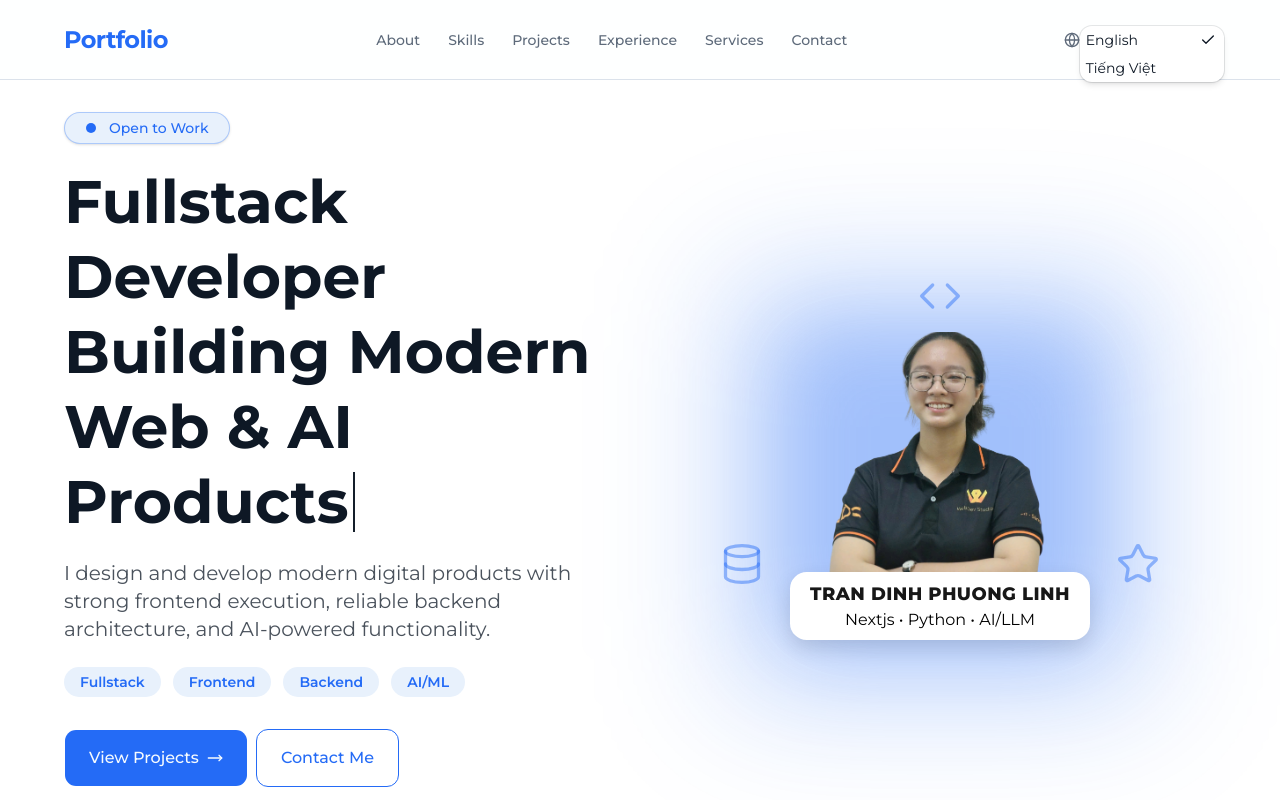
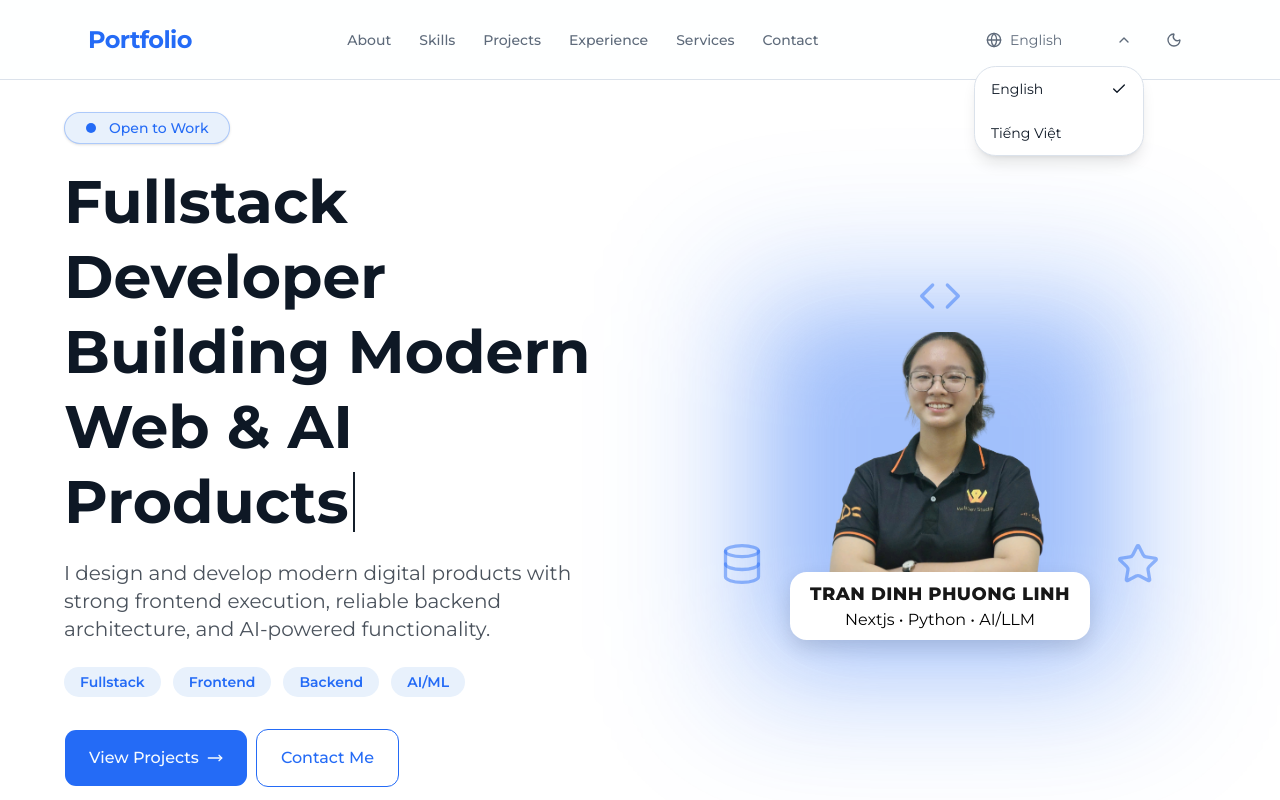
Before and after one commit to Phluynhh/Portfolio, a Next.js app: page / in a window 1280 px wide. Both pictures are taken after a click on the button "English". Shown: the top 800 px of the page. Built offline with nearby package versions, Linux system fonts and the light colour scheme.

Commit message:
feat: enhance Header component with language selection and accessibility features

```diff
--- a/src/components/ui/Header.tsx
+++ b/src/components/ui/Header.tsx
@@ -1,14 +1,13 @@
 "use client";
 
-import { useState, useEffect, type MouseEvent } from "react";
-import { Globe, Moon, Sun } from "lucide-react";
 import {
-  Select,
-  SelectContent,
-  SelectItem,
-  SelectTrigger,
-  SelectValue,
-} from "@/components/ui/select";
+  useState,
+  useEffect,
+  useRef,
+  type MouseEvent,
+  type KeyboardEvent,
+} from "react";
+import { Globe, Moon, Sun, ChevronDown, Check } from "lucide-react";
 
 const NAV_LINKS = [
   { label: "About", href: "#about" },
@@ -34,10 +33,35 @@ function getInitialTheme(): boolean {
 export default function Header() {
   const [lang, setLang] = useState("en");
   const [isDark, setIsDark] = useState(getInitialTheme);
+  const [isLangOpen, setIsLangOpen] = useState(false);
+  const langRef = useRef<HTMLDivElement | null>(null);
 
   useEffect(() => {
     document.documentElement.classList.toggle("dark", isDark);
   }, [isDark]);
+
+  useEffect(() => {
+    function handleClickOutside(event: MouseEvent | globalThis.MouseEvent) {
+      if (!langRef.current) return;
+      if (!langRef.current.contains(event.target as Node)) {
+        setIsLangOpen(false);
+      }
+    }
+
+    function handleEscape(event: globalThis.KeyboardEvent) {
+      if (event.key === "Escape") {
+        setIsLangOpen(false);
+      }
+    }
+
+    document.addEventListener("mousedown", handleClickOutside);
+    document.addEventListener("keydown", handleEscape);
+
+    return () => {
+      document.removeEventListener("mousedown", handleClickOutside);
+      document.removeEventListener("keydown", handleEscape);
+    };
+  }, []);
 
   function toggleTheme() {
     const next = !isDark;
@@ -56,19 +80,37 @@ export default function Header() {
     history.replaceState(null, "", `#${id}`);
   }
 
+  function handleLanguageSelect(value: string) {
+    setLang(value);
+    setIsLangOpen(false);
+  }
+
+  function handleTriggerKeyDown(event: KeyboardEvent<HTMLButtonElement>) {
+    if (event.key === "Enter" || event.key === " ") {
+      event.preventDefault();
+      setIsLangOpen((prev) => !prev);
+    }
+
+    if (event.key === "ArrowDown") {
+      event.preventDefault();
+      setIsLangOpen(true);
+    }
+  }
+
+  const selectedLanguage =
+    LANGUAGES.find((language) => language.value === lang) ?? LANGUAGES[0];
+
   return (
-    <header className="fixed top-0 inset-x-0 z-50 h-20 border-b border-border bg-background/50 backdrop-blur-md">
-      <div className="mx-auto flex h-full w-full max-w-6xl items-center justify-between">
-        {/* Logo */}
+    <header className="fixed top-0 left-0 right-0 z-50 h-20 border-b border-border bg-background/50 backdrop-blur-md">
+      <div className="mx-auto flex h-full w-full max-w-6xl items-center justify-between px-4 md:px-6">
         <a
           href="#overall"
           onClick={(event) => scrollToSection(event, "#overall")}
-          className="text-2xl font-bold text-primary tracking-tight select-none"
+          className="select-none text-2xl font-bold tracking-tight text-primary"
         >
           Portfolio
         </a>
 
-        {/* Nav */}
         <nav>
           <ul className="flex items-center gap-7">
             {NAV_LINKS.map((link) => (
@@ -76,7 +118,7 @@ export default function Header() {
                 <a
                   href={link.href}
                   onClick={(event) => scrollToSection(event, link.href)}
-                  className="text-sm text-muted-foreground hover:text-foreground transition-colors font-medium"
+                  className="text-sm font-medium text-muted-foreground transition-colors hover:text-foreground"
                 >
                   {link.label}
                 </a>
@@ -85,28 +127,66 @@ export default function Header() {
           </ul>
         </nav>
 
-        {/* Right: Language + Theme */}
         <div className="flex items-center gap-3">
-          {/* Language select */}
-          <Select value={lang} onValueChange={setLang}>
-            <SelectTrigger className="gap-1.5 border-none shadow-none bg-transparent hover:bg-muted focus-visible:ring-0 focus-visible:border-transparent px-2 h-9 text-sm text-muted-foreground">
-              <Globe className="size-4 shrink-0" />
-              <SelectValue />
-            </SelectTrigger>
-            <SelectContent align="end">
-              {LANGUAGES.map((l) => (
-                <SelectItem key={l.value} value={l.value}>
-                  {l.label}
-                </SelectItem>
-              ))}
-            </SelectContent>
-          </Select>
+          <div ref={langRef} className="relative">
+            <button
+              type="button"
+              aria-haspopup="listbox"
+              aria-expanded={isLangOpen}
+              aria-label="Select language"
+              onClick={() => setIsLangOpen((prev) => !prev)}
+              onKeyDown={handleTriggerKeyDown}
+              className="flex h-9 w-42.5 items-center justify-between rounded-xl px-3 text-sm text-muted-foreground transition-colors hover:bg-muted"
+            >
+              <span className="flex min-w-0 items-center gap-2">
+                <Globe className="size-4 shrink-0" />
+                <span className="w-23 truncate text-left">
+                  {selectedLanguage.label}
+                </span>
+              </span>
 
-          {/* Dark / Light toggle */}
+              <ChevronDown
+                className={`size-4 shrink-0 transition-transform ${
+                  isLangOpen ? "rotate-180" : ""
+                }`}
+              />
+            </button>
+
+            {isLangOpen && (
+              <div
+                role="listbox"
+                className="absolute top-full right-0 z-50 mt-2 w-42.5 overflow-hidden rounded-2xl border border-border bg-popover text-popover-foreground shadow-lg"
+              >
+                {LANGUAGES.map((language) => {
+                  const isSelected = language.value === lang;
+
+                  return (
+                    <button
+                      key={language.value}
+                      type="button"
+                      role="option"
+                      aria-selected={isSelected}
+                      onClick={() => handleLanguageSelect(language.value)}
+                      className="flex h-11 w-full items-center justify-between px-4 text-left text-sm transition-colors hover:bg-muted"
+                    >
+                      <span className="w-23 shrink-0 text-left">
+                        {language.label}
+                      </span>
+
+                      <span className="flex w-4 shrink-0 justify-center">
+                        {isSelected ? <Check className="size-4" /> : null}
+                      </span>
+                    </button>
+                  );
+                })}
+              </div>
+            )}
+          </div>
+
           <button
             onClick={toggleTheme}
             aria-label="Toggle theme"
-            className="flex items-center justify-center size-9 rounded-md text-muted-foreground hover:text-foreground hover:bg-muted transition-colors"
+            className="flex size-9 items-center justify-center rounded-md text-muted-foreground transition-colors hover:bg-muted hover:text-foreground"
           >
             {isDark ? <Sun className="size-4" /> : <Moon className="size-4" />}
           </button>
```
